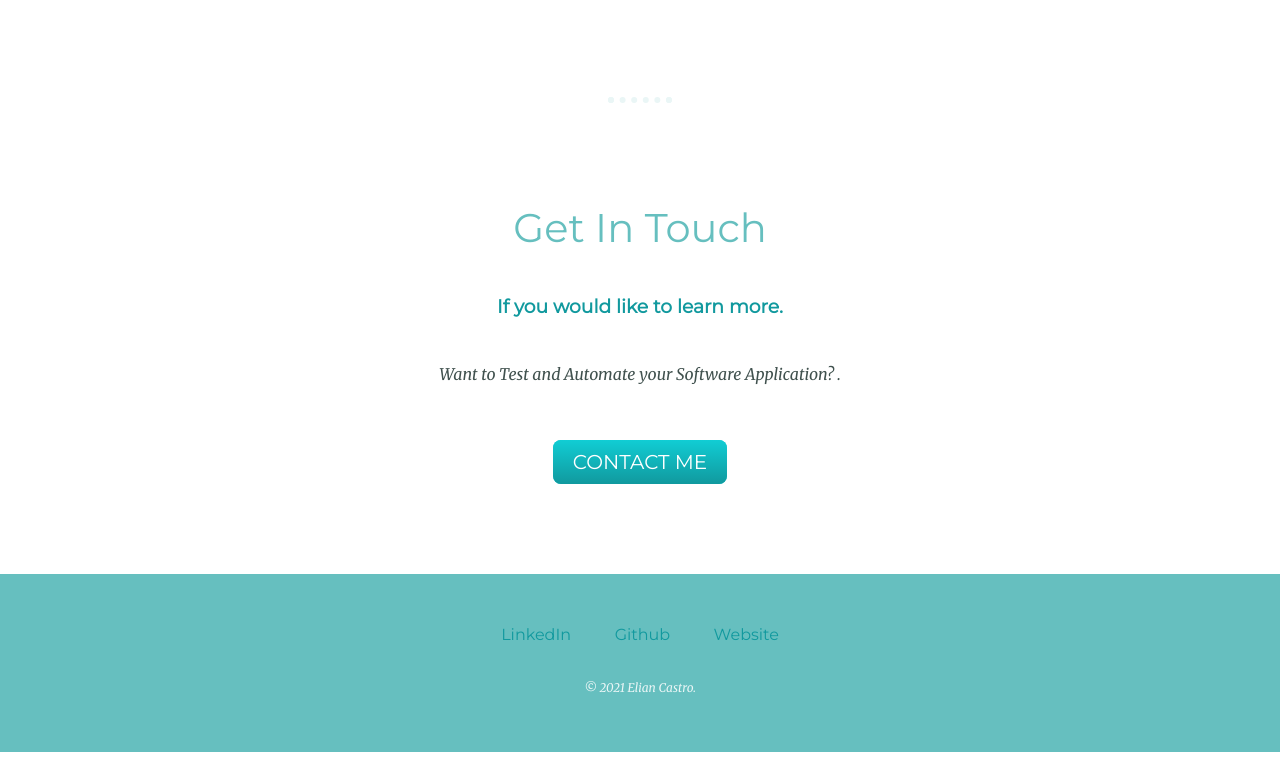
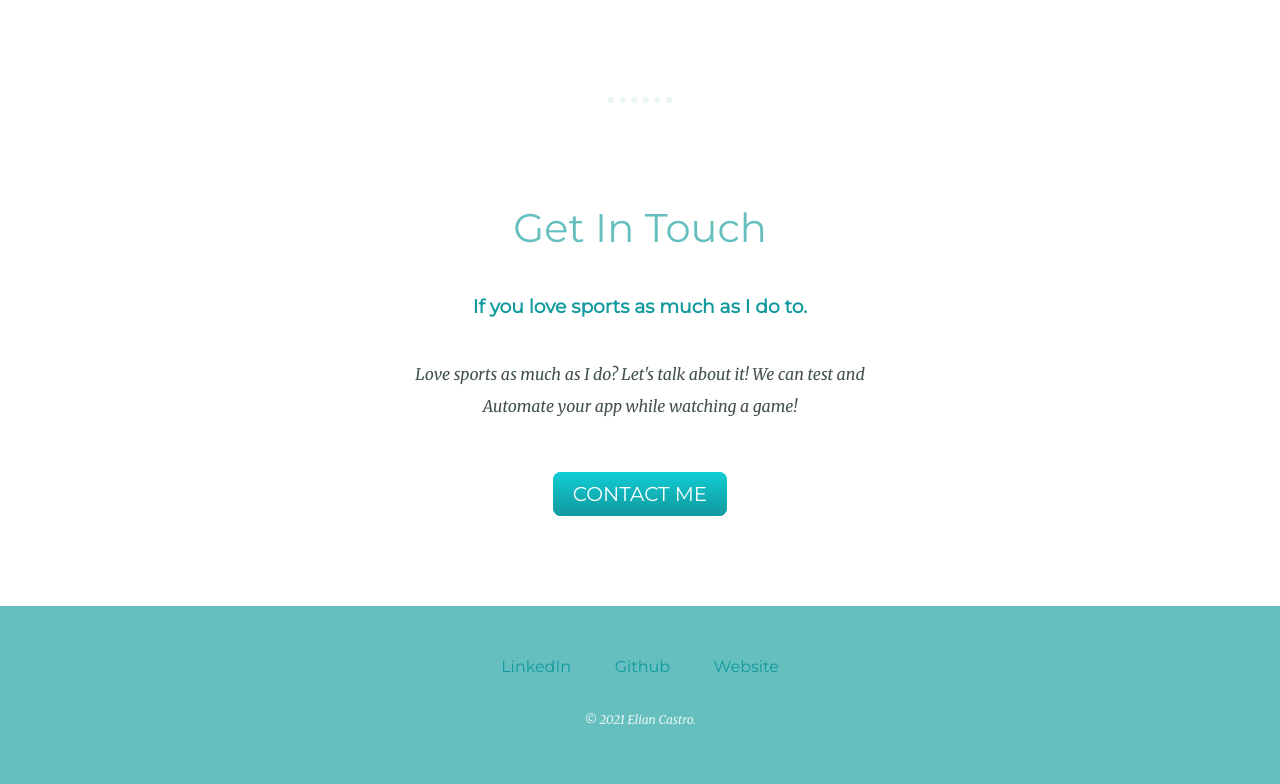
Before and after one commit to ecastrob/cv, a plain HTML site: page index.html in a window 1280 px wide. Shown: the part 1496-2280 px from the top of the page. Before the commit the page ends 2248 px from the top, so only its background shows below. Drawn offline with Linux system fonts and the light colour scheme.

Commit message:
Contact me update

```diff
--- a/index.html
+++ b/index.html
@@ -40,11 +40,12 @@
   <hr>
   <div class="contact-me">
     <h2>Get In Touch</h2>
-    <h3>If you would like to learn more.</h3>
-    <p class="contact-message">Want to Test and Automate your Software Application? .</p>
+    <h3>If you love sports as much as I do to.</h3>
+    <p class="contact-message">Love sports as much as I do? Let's talk about it! We can test and Automate your app while watching a game!</p>
     <a class="btn" href="mailto:elian.pitt@gmail.com">CONTACT ME</a>
   </div>
 </div>
+
 
 
 <div class="bottom-container">
```
